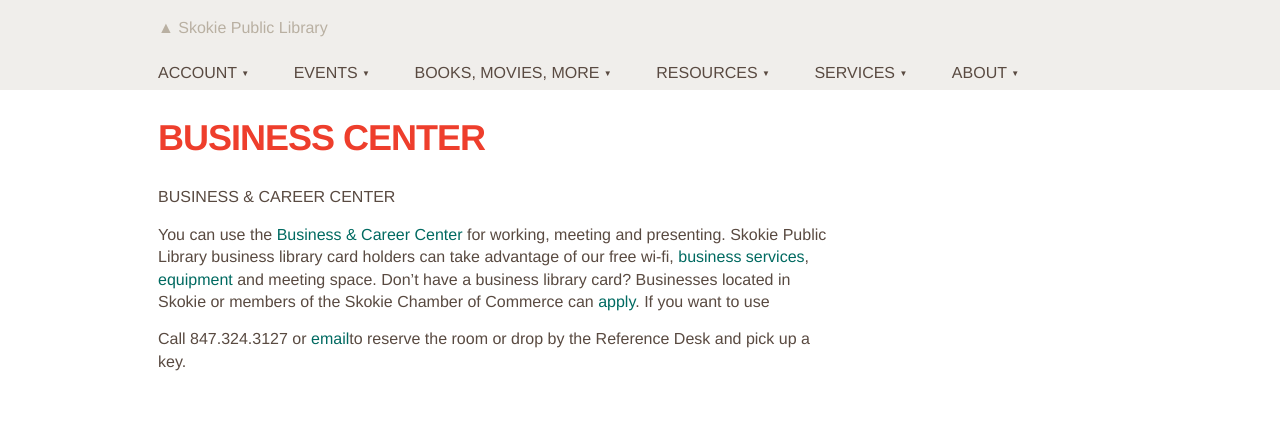
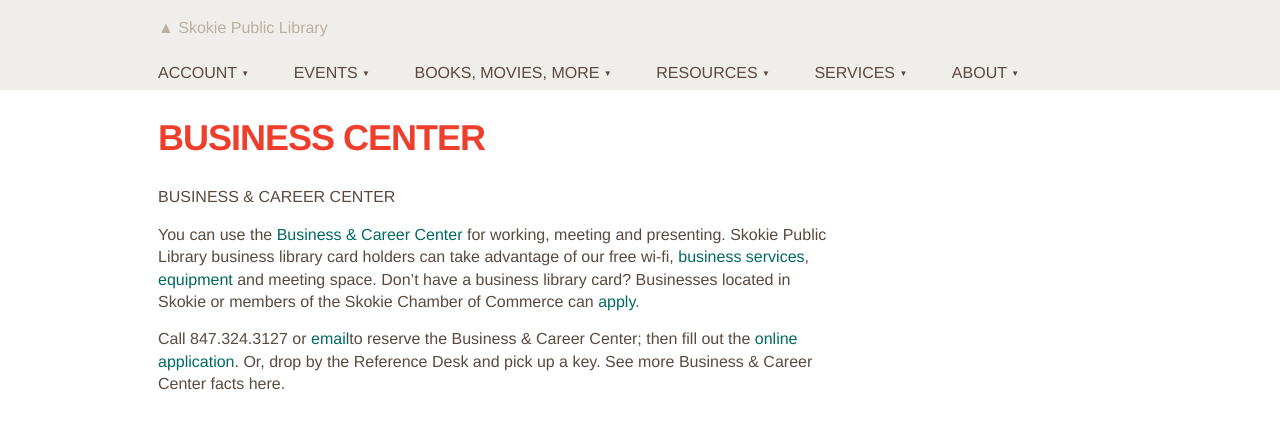
Before and after one commit to skokielibrary/spl-content, a Jekyll site: the page built from _content/terry/services--business-services--business-center.markdown, in a window 1280 px wide. Shown: the top 429 px of the page. Built offline with Jekyll 4.4.1, drawn with Linux system fonts in a browser that asks for light colours.

Commit message:
Updated services--business-services--business-center.markdown

```diff
--- a/_content/terry/services--business-services--business-center.markdown
+++ b/_content/terry/services--business-services--business-center.markdown
@@ -5,7 +5,6 @@ published: true
 ---
 
 ###Business & Career Center
-You can use the [Business & Career Center](link to map of space with room names and occupancy) for working, meeting and presenting. Skokie Public Library business library card holders can take advantage of our free wi-fi, [business services](Link to business services page), [equipment](link to list of equipment in Business Center and DML) and meeting space. Don't have a business library card? Businesses located in Skokie or members of the Skokie Chamber of Commerce can [apply](http://www.skokielibrary.info/s_about/How/business-card-application.pdf). If you want to use
+You can use the [Business & Career Center](link to map of space with room names and occupancy) for working, meeting and presenting. Skokie Public Library business library card holders can take advantage of our free wi-fi, [business services](Link to business services page), [equipment](link to list of equipment in Business Center and DML) and meeting space. Don't have a business library card? Businesses located in Skokie or members of the Skokie Chamber of Commerce can [apply](http://www.skokielibrary.info/s_about/How/business-card-application.pdf).
 
-
-Call 847.324.3127 or [email](jpapke@skokielibrary.info)to reserve the room or drop by the Reference Desk and pick up a key.
+Call 847.324.3127 or [email](jpapke@skokielibrary.info)to reserve the Business & Career Center; then fill out the [online application](http://www.skokielibrary.info/s_about/ab_facilities/business_center/BC_application.pdf). Or, drop by the Reference Desk and pick up a key. See more Business & Career Center facts here.
```
